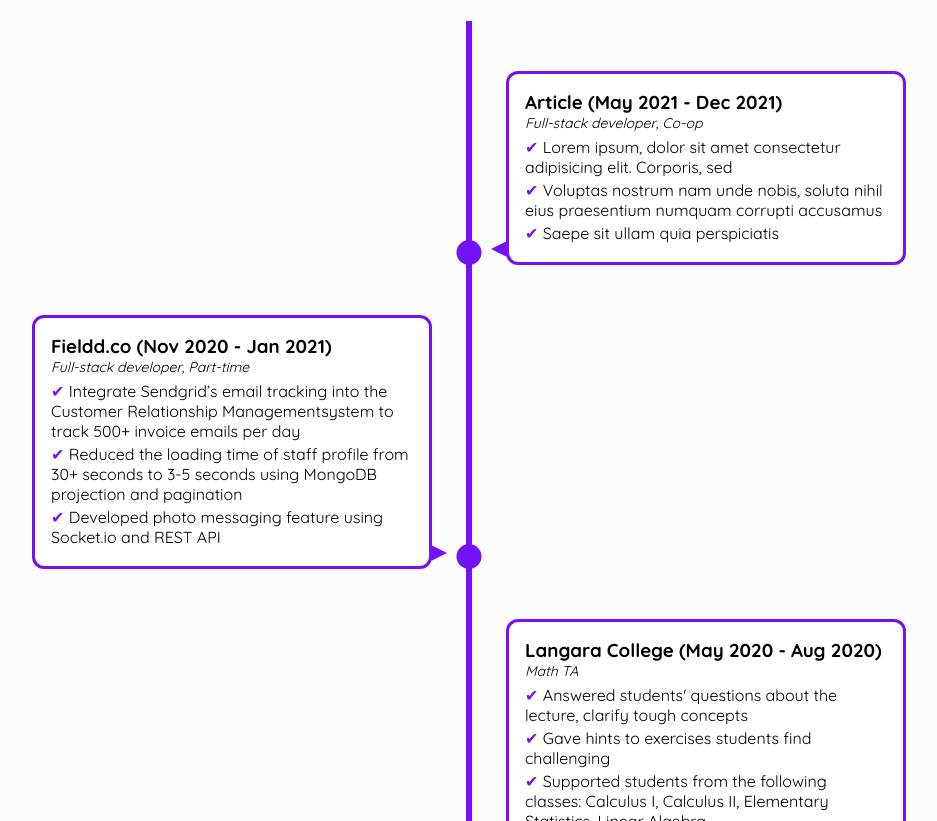
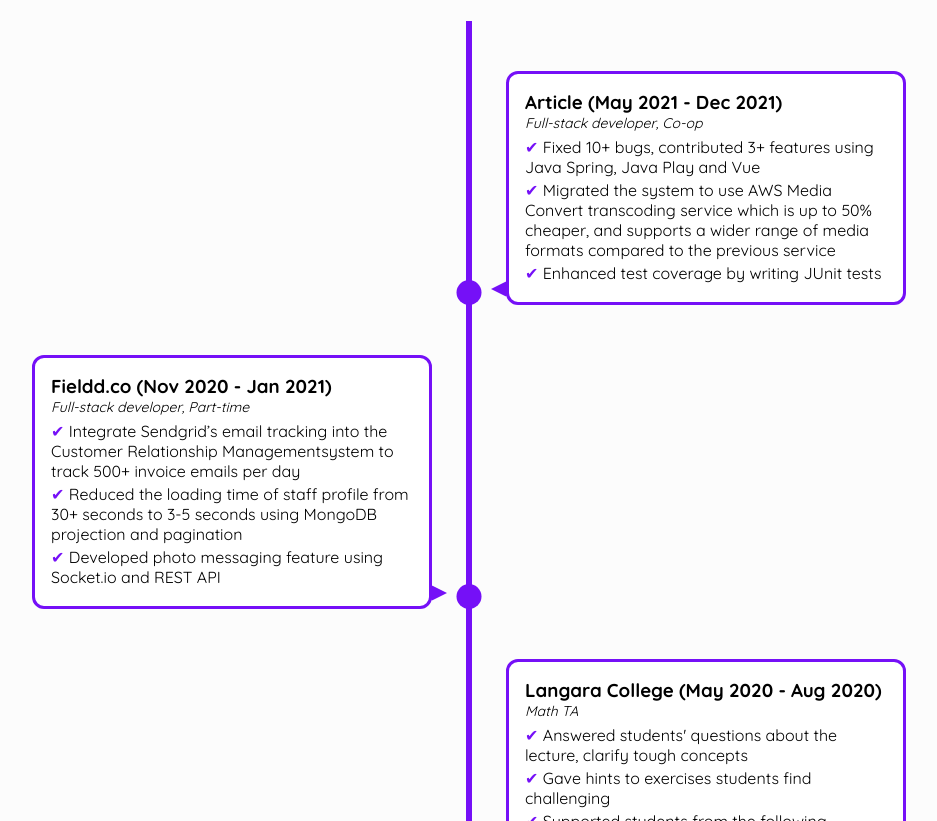
Before and after one commit to anhminhtran235/portfolio, a Vue app: page / in a window 1280 px wide. Shown: the part 1700-2521 px from the top of the page, without its empty margins (171-1108 px from the left). Built offline with nearby package versions, Linux system fonts and the light colour scheme.

Commit message:
Build files

```diff
--- a/src/components/MainContent/WorkExperience.vue
+++ b/src/components/MainContent/WorkExperience.vue
@@ -6,9 +6,10 @@
                 <div class="card">
                     <h3 class="company">Article (May 2021 - Dec 2021)</h3>
                     <p class="position">Full-stack developer, Co-op</p>
-                    <p class="info"><span class="checkmark">✔</span> Lorem ipsum, dolor sit amet consectetur adipisicing elit. Corporis, sed</p>
-                    <p class="info"><span class="checkmark">✔</span> Voluptas nostrum nam unde nobis, soluta nihil eius praesentium numquam corrupti accusamus</p>
-                    <p class="info"><span class="checkmark">✔</span> Saepe sit ullam quia perspiciatis</p>
+                    <p class="info"><span class="checkmark">✔</span> Fixed 10+ bugs, contributed 3+ features using Java Spring, Java Play and Vue</p>
+                    <p class="info"><span class="checkmark">✔</span> Migrated the system to use AWS Media Convert transcoding service which is up to 50% cheaper, and supports a wider
+range of media formats compared to the previous service</p>
+                    <p class="info"><span class="checkmark">✔</span> Enhanced test coverage by writing JUnit tests</p>
                 </div>
             </li>
             <li>
```
Also changed, not shown: 7 other files (tests, documents, lock files or other folders).
